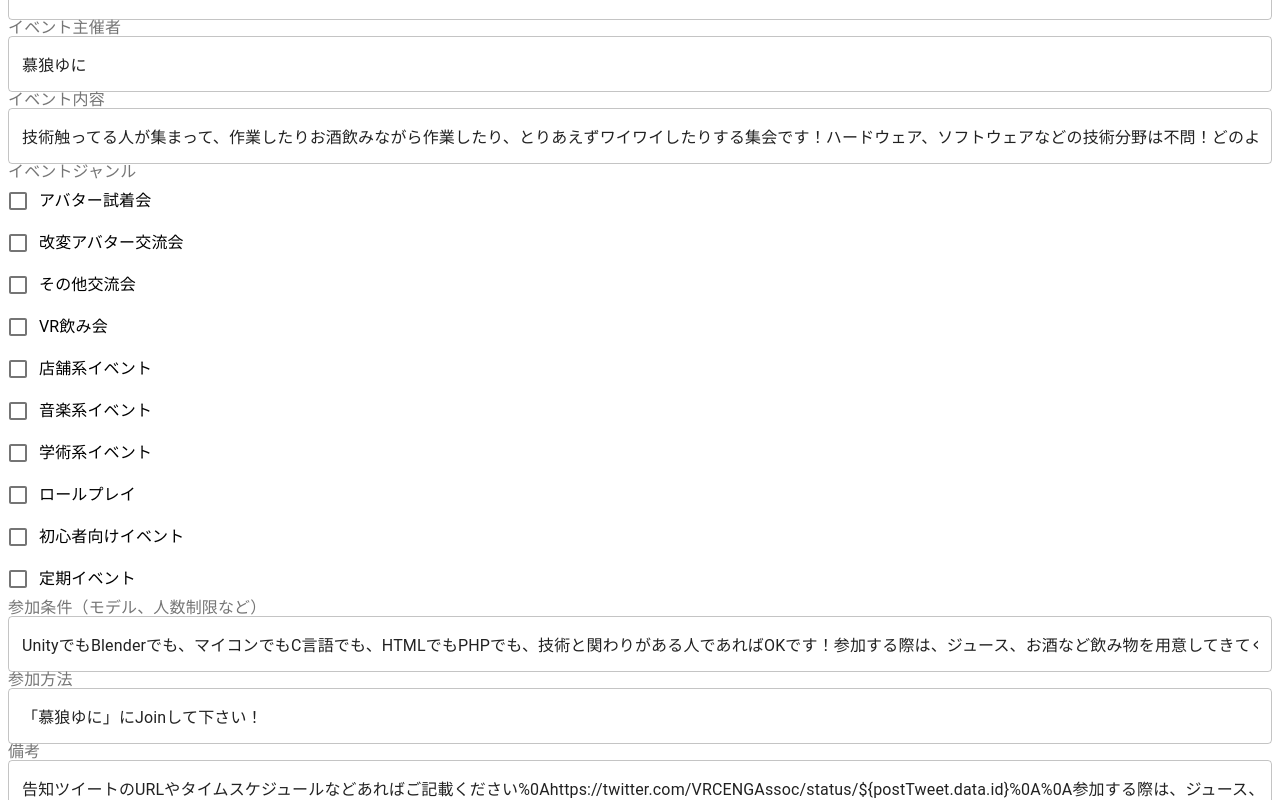
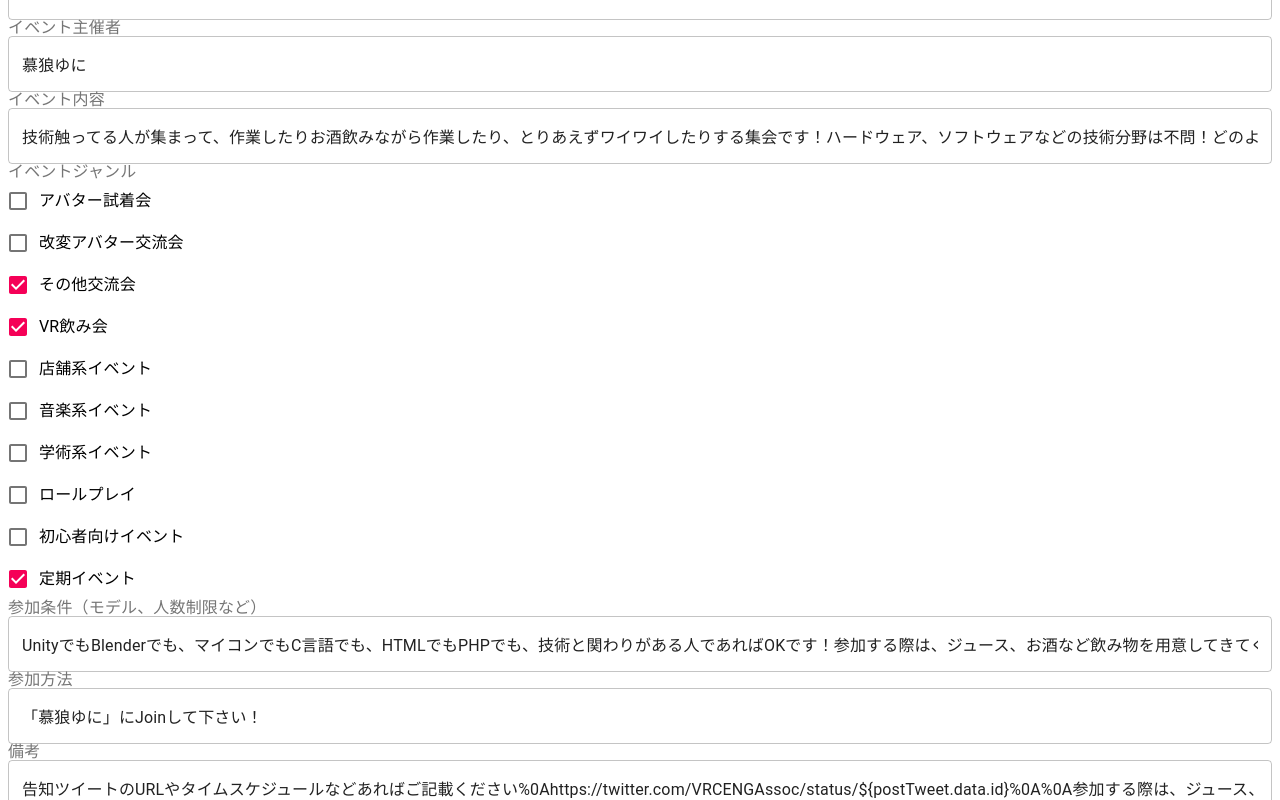
Before and after one commit to yuya-0928/eventAnnounceBot, a React (Vite) app in the folder frontend/: page / in a window 1280 px wide. Shown: the part 598-1398 px from the top of the page. Built offline with nearby package versions, Linux system fonts and the light colour scheme.

Commit message:
イベントジャンルのcheckboxを動作させる

```diff
--- a/frontend/src/component/VrcEventCalenderUrlGenerator/Form/EventGenre.tsx
+++ b/frontend/src/component/VrcEventCalenderUrlGenerator/Form/EventGenre.tsx
@@ -1,32 +1,138 @@
 import {
   FormLabel as MuiFormLabel,
-  TextField as MuiTextField,
   FormControl as MuiFormControl,
-  FormGroup as MuiFormGroup,
   FormControlLabel as MuiFormControlLabel,
   Checkbox as MuiCheckbox,
 } from "@material-ui/core";
 
-export const EventGenre = () => {
+type EventGenreType = {
+  // アバター試着会
+  avaterFitting: boolean;
+  // 改変アバター交流会
+  modifiedAvaterExchange: boolean;
+  // その他交流会
+  otherNetworkingEvent: boolean;
+  // VR飲み会
+  vrDrinkingParty: boolean;
+  // 店舗系イベント
+  storeEvent: boolean;
+  // 音楽系イベント
+  musicEvent: boolean;
+  // 学術系イベント
+  academicEvent: boolean;
+  // ロールプレイ
+  rolePlay: boolean;
+  // 初心者向けイベント
+  eventForBeginners: boolean;
+  // 定期イベント
+  regularEvent: boolean;
+};
+
+type Props = {
+  initialValue: EventGenreType;
+  setEventGenre: (arg0: string, arg1: HTMLInputElement["checked"]) => void;
+};
+
+export const EventGenre = ({ initialValue, setEventGenre }: Props) => {
   return (
     <MuiFormControl>
       <MuiFormLabel>イベントジャンル</MuiFormLabel>
-      <MuiFormControlLabel control={<MuiCheckbox />} label={"アバター試着会"} />
       <MuiFormControlLabel
-        control={<MuiCheckbox />}
+        control={
+          <MuiCheckbox
+            checked={initialValue.avaterFitting}
+            onChange={(e) => setEventGenre("avaterFitting", e.target.checked)}
+          />
+        }
+        label={"アバター試着会"}
+      />
+      <MuiFormControlLabel
+        control={
+          <MuiCheckbox
+            checked={initialValue.modifiedAvaterExchange}
+            onChange={(e) =>
+              setEventGenre("modifiedAvaterExchange", e.target.checked)
+            }
+          />
+        }
         label={"改変アバター交流会"}
       />
-      <MuiFormControlLabel control={<MuiCheckbox />} label={"その他交流会"} />
-      <MuiFormControlLabel control={<MuiCheckbox />} label={"VR飲み会"} />
-      <MuiFormControlLabel control={<MuiCheckbox />} label={"店舗系イベント"} />
-      <MuiFormControlLabel control={<MuiCheckbox />} label={"音楽系イベント"} />
-      <MuiFormControlLabel control={<MuiCheckbox />} label={"学術系イベント"} />
-      <MuiFormControlLabel control={<MuiCheckbox />} label={"ロールプレイ"} />
       <MuiFormControlLabel
-        control={<MuiCheckbox />}
+        control={
+          <MuiCheckbox
+            checked={initialValue.otherNetworkingEvent}
+            onChange={(e) =>
+              setEventGenre("otherNetworkingEvent", e.target.checked)
+            }
+          />
+        }
+        label={"その他交流会"}
+      />
+      <MuiFormControlLabel
+        control={
+          <MuiCheckbox
+            checked={initialValue.vrDrinkingParty}
+            onChange={(e) => setEventGenre("vrDrinkingParty", e.target.checked)}
+          />
+        }
+        label={"VR飲み会"}
+      />
+      <MuiFormControlLabel
+        control={
+          <MuiCheckbox
+            checked={initialValue.storeEvent}
+            onChange={(e) => setEventGenre("storeEvent", e.target.checked)}
+          />
+        }
+        label={"店舗系イベント"}
+      />
+      <MuiFormControlLabel
+        control={
+          <MuiCheckbox
+            checked={initialValue.musicEvent}
+            onChange={(e) => setEventGenre("musicEvent", e.target.checked)}
+          />
+        }
+        label={"音楽系イベント"}
+      />
+      <MuiFormControlLabel
+        control={
+          <MuiCheckbox
+            checked={initialValue.academicEvent}
+            onChange={(e) => setEventGenre("academicEvent", e.target.checked)}
+          />
+        }
+        label={"学術系イベント"}
+      />
+      <MuiFormControlLabel
+        control={
+          <MuiCheckbox
+            checked={initialValue.rolePlay}
+            onChange={(e) => setEventGenre("rolePlay", e.target.checked)}
+          />
+        }
+        label={"ロールプレイ"}
+      />
+      <MuiFormControlLabel
+        control={
+          <MuiCheckbox
+            checked={initialValue.eventForBeginners}
+            onChange={(e) =>
+              setEventGenre("eventForBeginners", e.target.checked)
+            }
+          />
+        }
         label={"初心者向けイベント"}
       />
-      <MuiFormControlLabel control={<MuiCheckbox />} label={"定期イベント"} />
+      <MuiFormControlLabel
+        control={
+          <MuiCheckbox
+            checked={initialValue.regularEvent}
+            onChange={(e) => setEventGenre("regularEvent", e.target.checked)}
+          />
+        }
+        label={"定期イベント"}
+      />
     </MuiFormControl>
   );
 };
--- a/frontend/src/component/VrcEventCalenderUrlGenerator/index.tsx
+++ b/frontend/src/component/VrcEventCalenderUrlGenerator/index.tsx
@@ -123,7 +123,12 @@ export const VrcEventCalenderUrlGenerator = () => {
           eventContent={formik.values.evnetContent}
           onChange={() => formik.handleChange}
         />
-        <EventGenre />
+        <EventGenre
+          initialValue={formik.values.eventGenre}
+          setEventGenre={(key: string, value: boolean) => {
+            void formik.setFieldValue(`eventGenre.${key}`, value);
+          }}
+        />
         <ParticipationConditions
           participationConditions={formik.values.participationConditions}
           onChange={() => {
```
